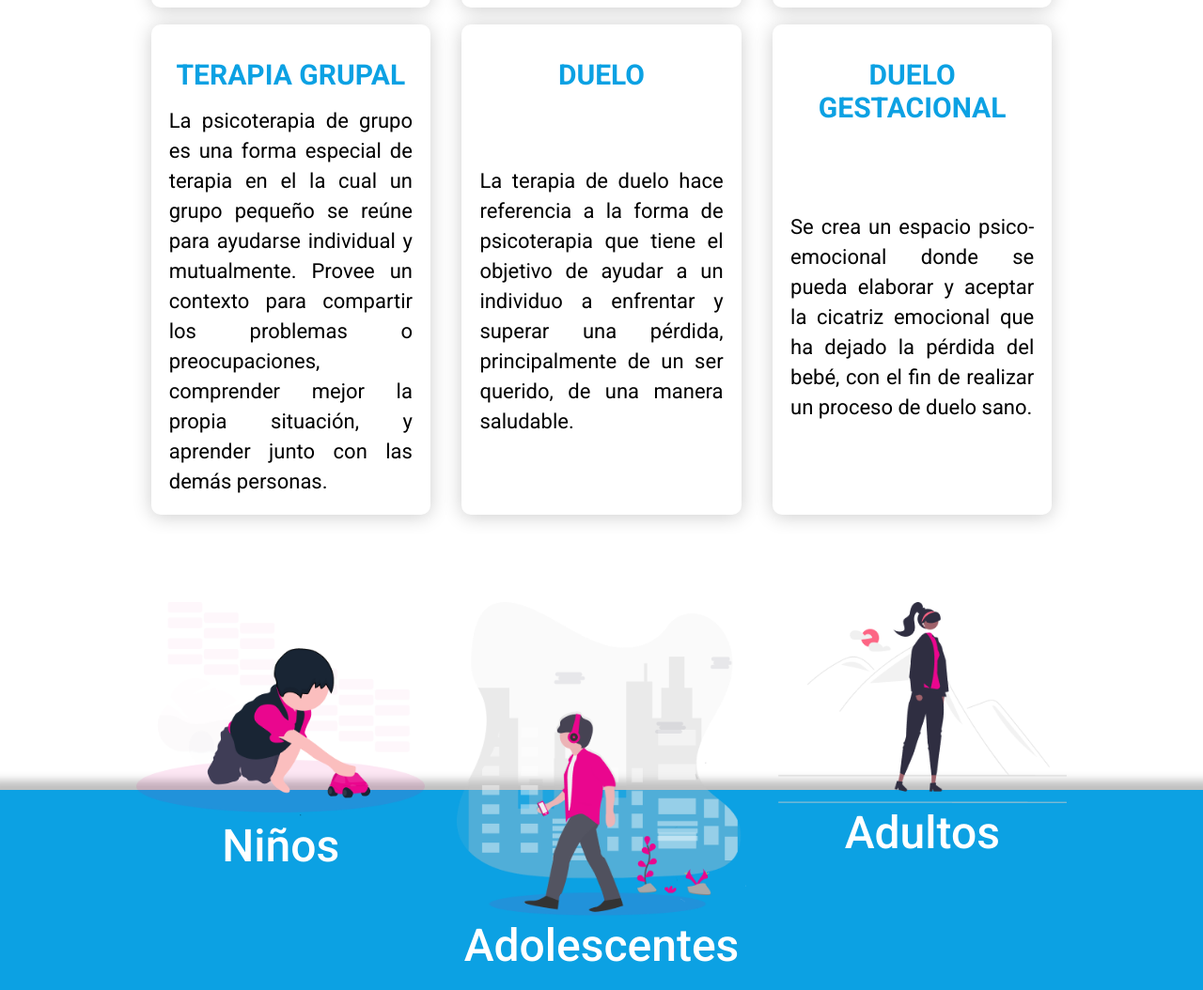
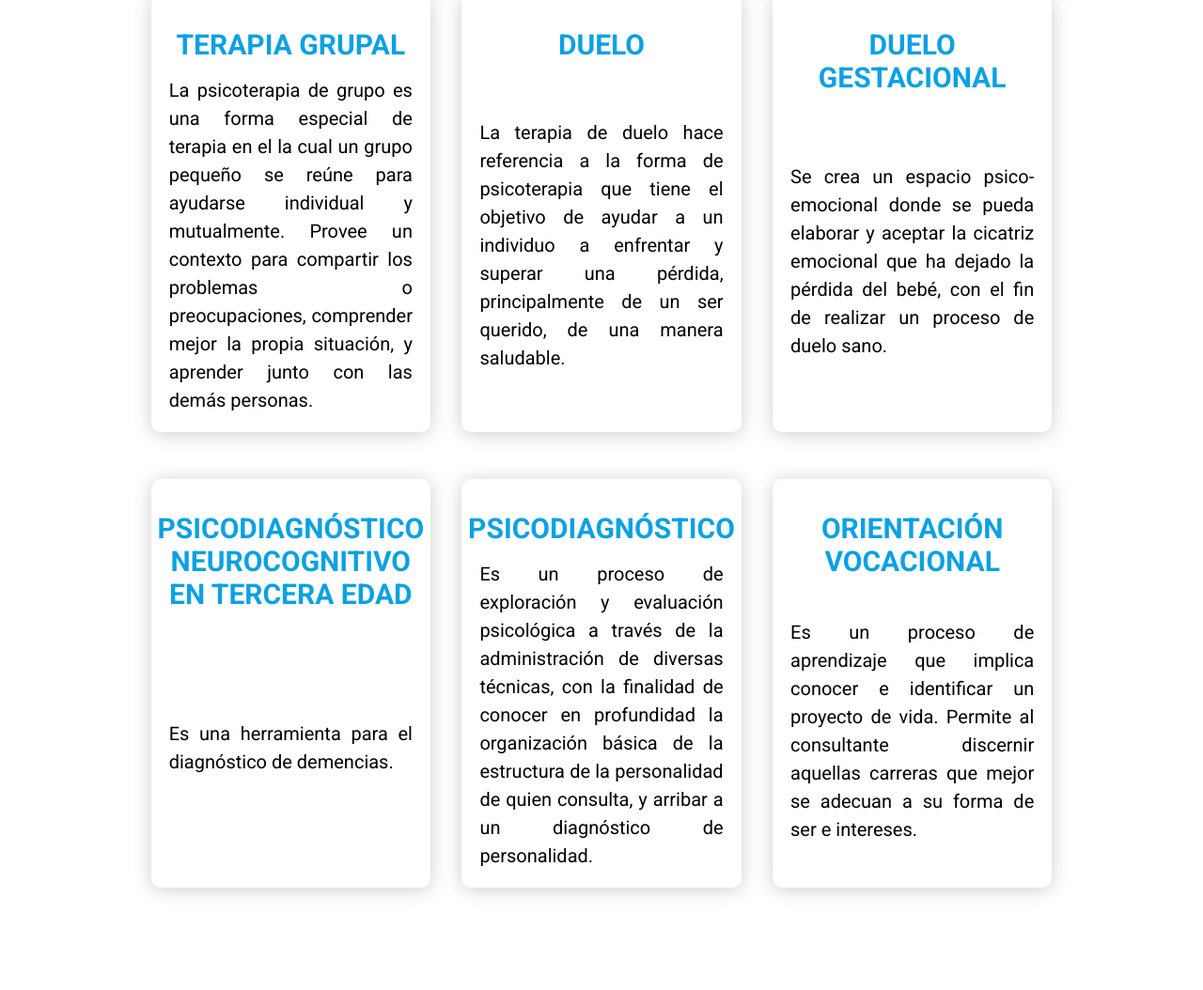
Before and after one commit to macamrs/Brujulapsi-Final, a website: page index.html in a window 1280 px wide. Shown: the part 4253-5307 px from the top of the page at 94% size. Drawn offline with Linux system fonts and the light colour scheme; some packages are replaced by stand-ins of ours; a script that the page names is missing.

Commit message:
Section 4 actualizada

```diff
--- a/index.html
+++ b/index.html
@@ -239,13 +239,17 @@
                 <!-- TARJETA INDIVIDUAL -->
                 <div class="texto-tarjeta__section4 item-next">
                     <h3>ORIENTACIÓN A PADRES</h3>
-                    <p>Consiste en el encuentro entre un terapeuta y los padres/madres de un niño para brindar herramientas concretas y abordar situaciones conflictivas en la crianza.</p>
+                    <p>Consiste en el encuentro entre un terapeuta y los padres/madres de un niño
+                    para brindar herramientas concretas y abordar situaciones conflictivas en la
+                    crianza.</p>
                 </div>
 
                 <!-- TARJETA INDIVIDUAL -->
                 <div class="texto-tarjeta__section4 item-prev">
                     <h3>TERAPIA DE PAREJA</h3>
-                    <p>Es un recurso utilizado para abordar los conflictos que pueden surgir en una relación. Se focaliza en el conocimiento de la dinámica y funcionamiento psíquico de la pareja.</p>
+                    <p>Es un recurso utilizado para abordar los conflictos que pueden surgir en una
+                    relación. Se focaliza en el conocimiento de la dinámica y funcionamiento
+                    psíquico de la pareja.</p>
                 </div>
 
             </div>
@@ -271,6 +275,28 @@
                     </div>
 
             </div>
+
+            <div class="track-tarjetas__section4">
+
+                <!-- TARJETA INDIVIDUAL -->
+                <div class="texto-tarjeta__section4 item-active">
+                    <h3>PSICODIAGNÓSTICO NEUROCOGNITIVO EN TERCERA EDAD</h3>
+                    <p>Es una herramienta para el diagnóstico de demencias.</p>
+                </div>
+
+                <!-- TARJETA INDIVIDUAL -->
+                <div class="texto-tarjeta__section4 item-next">
+                    <h3>PSICODIAGNÓSTICO</h3>
+                    <p>Es un proceso de exploración y evaluación psicológica a través de la administración de diversas técnicas, con la finalidad de conocer en profundidad la organización básica de la estructura de la personalidad de quien consulta, y arribar a un diagnóstico de personalidad.</p>
+                </div>
+
+                <!-- TARJETA INDIVIDUAL -->
+                <div class="texto-tarjeta__section4 item-prev">
+                    <h3>ORIENTACIÓN VOCACIONAL</h3>
+                    <p>Es un proceso de aprendizaje que implica conocer e identificar un proyecto de vida. Permite al consultante discernir aquellas carreras que mejor se adecuan a su forma de ser e intereses.</p>
+                </div>
+
+        </div>
 
         </div>
 
--- a/scss/pages/_section4.scss
+++ b/scss/pages/_section4.scss
@@ -18,7 +18,7 @@
             display: flex;
             flex-direction: row;
             justify-content: space-around;
-            padding-bottom: 0.5rem;
+            padding-bottom: 2.5rem;
 
             .texto-tarjeta__section4 {
                 display: flex;
@@ -34,7 +34,7 @@
 
                 &:hover {
                     background-color: $color-principal;
-                    transform: scale(1.02);
+                    transform: scale(1.08);
 
                     h3 {
                         color: #FFFFFF;
@@ -42,7 +42,7 @@
                     };
 
                     p {
-                        font-size: 22px;
+                        font-size: 20px;
                         color: #fff;
                     }
 
@@ -51,8 +51,8 @@
 
                 p {
                     font-weight: 400;
-                    font-size: 22px;
-                    line-height: 32px;
+                    font-size: 20px;
+                    line-height: 30px;
                     text-align: justify;
                 }
 
```
Also changed, not shown: css/main.css.
